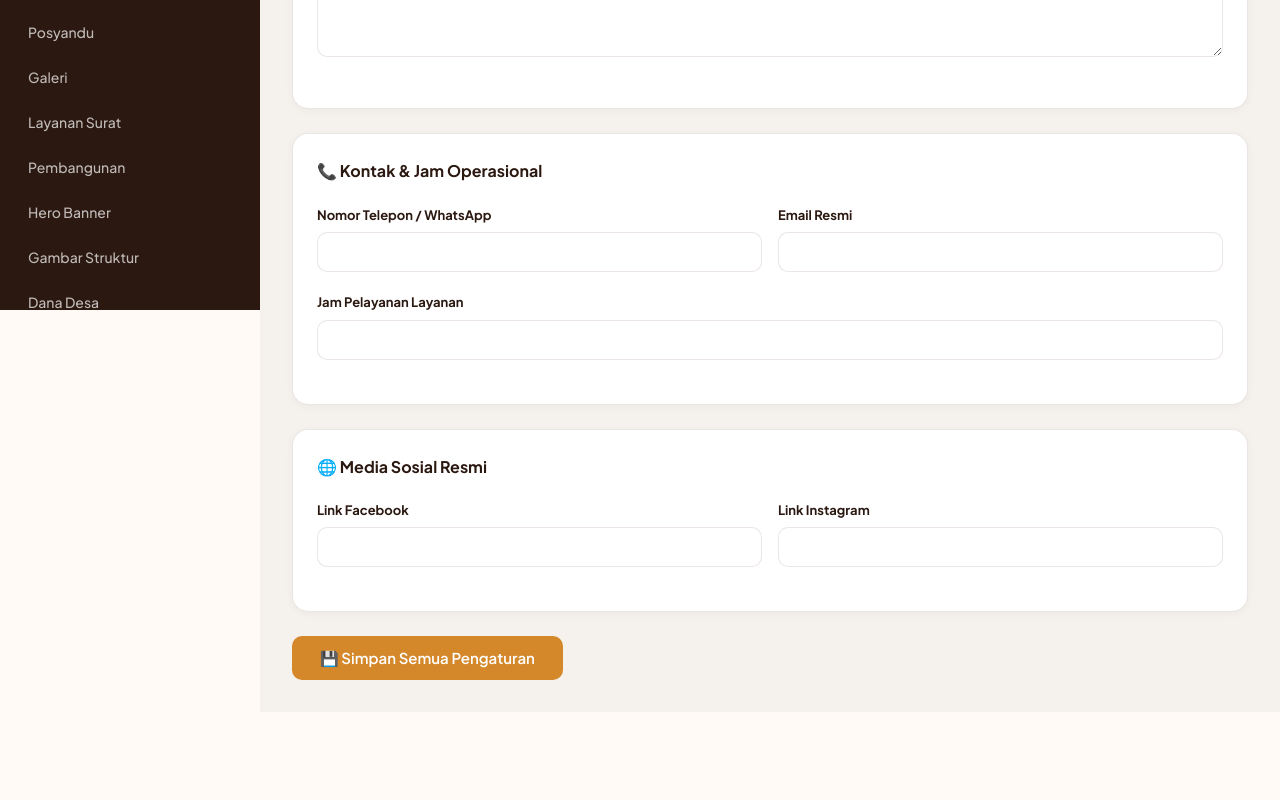
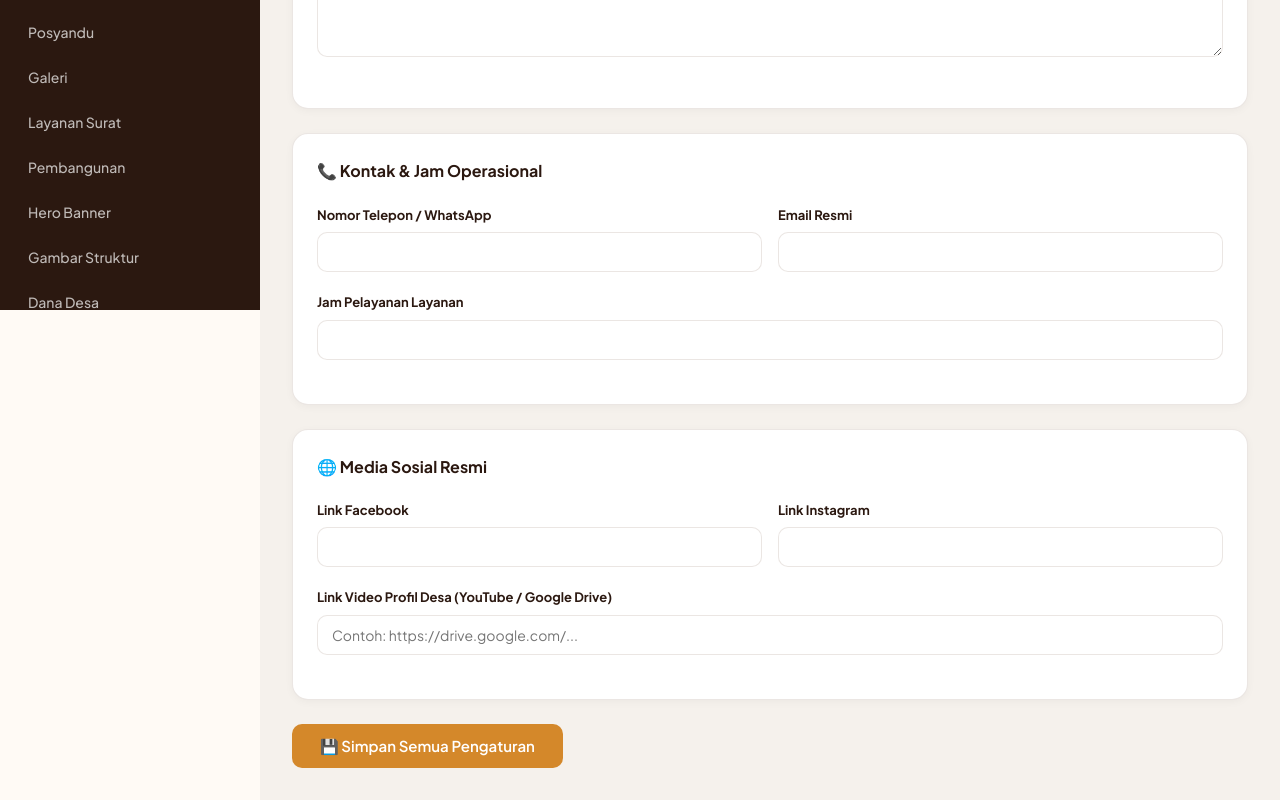
Before and after one commit to dssalamrejo-boop/web-desa-salamrejo, a Next.js app: page /admin-desa-salamrejo-2026/pengaturan in a window 1280 px wide. Shown: the part 490-1290 px from the top of the page. Before the commit the page ends 1202 px from the top, so only its background shows below. Built offline with nearby package versions, Linux system fonts and the light colour scheme; no server answers; the database is empty; a web font is replaced by a local one.

Commit message:
Allow dynamic video profil from Google Drive or Youtube

```diff
--- a/src/app/admin-desa-salamrejo-2026/pengaturan/page.js
+++ b/src/app/admin-desa-salamrejo-2026/pengaturan/page.js
@@ -99,6 +99,10 @@ export default function AdminPengaturan() {
               <input type="text" value={form.instagram || ''} onChange={e => handleChange('instagram', e.target.value)} />
             </div>
           </div>
+          <div className="admin-form-group">
+            <label>Link Video Profil Desa (YouTube / Google Drive)</label>
+            <input type="text" value={form.videoProfil || ''} onChange={e => handleChange('videoProfil', e.target.value)} placeholder="Contoh: https://drive.google.com/..." />
+          </div>
         </div>
 
         <button type="submit" className="admin-btn admin-btn--primary" style={{ padding: '12px 28px', fontSize: 15 }}>
```
Also changed, not shown: src/app/page.js (+9 -1 lines).
